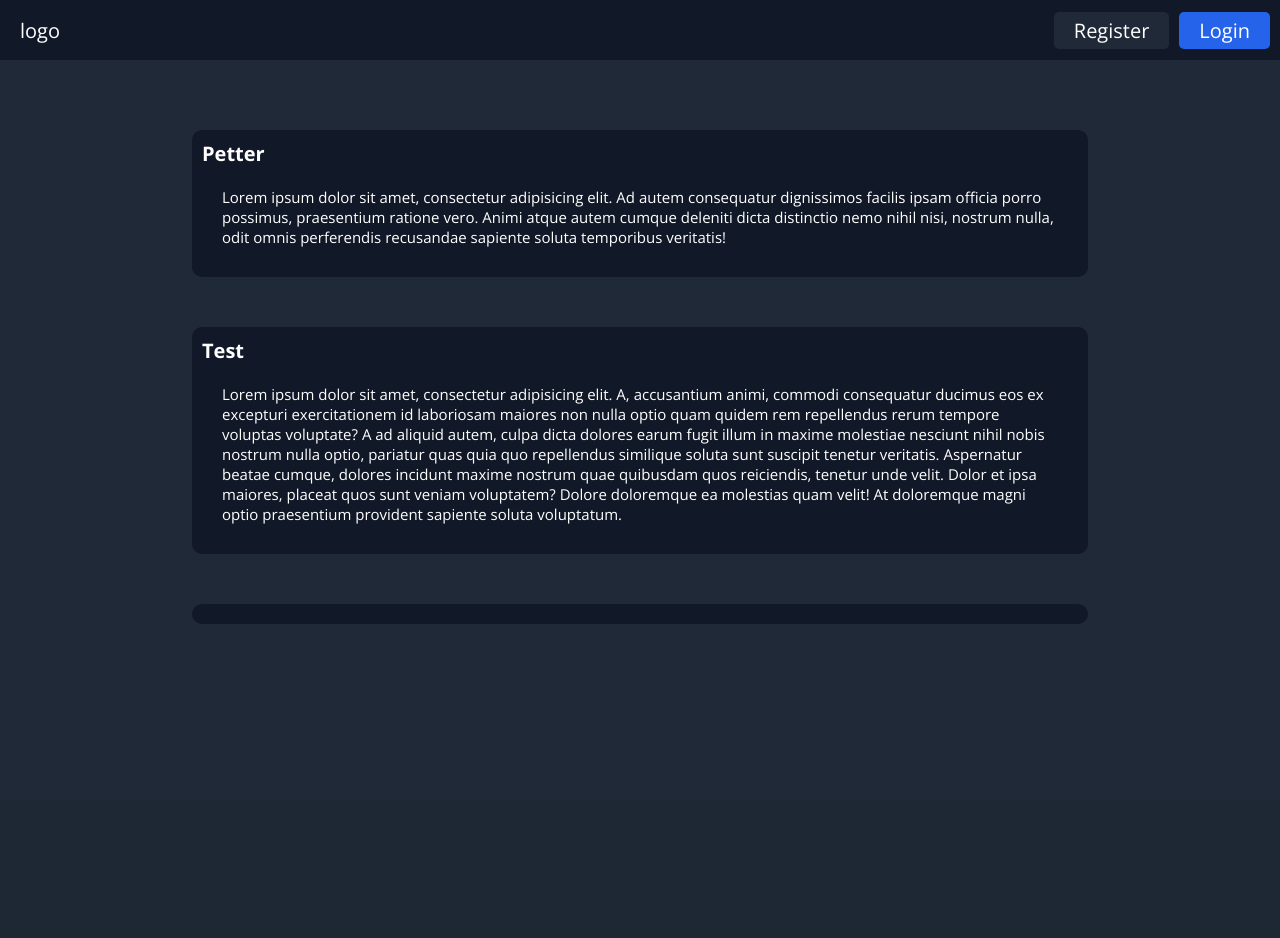
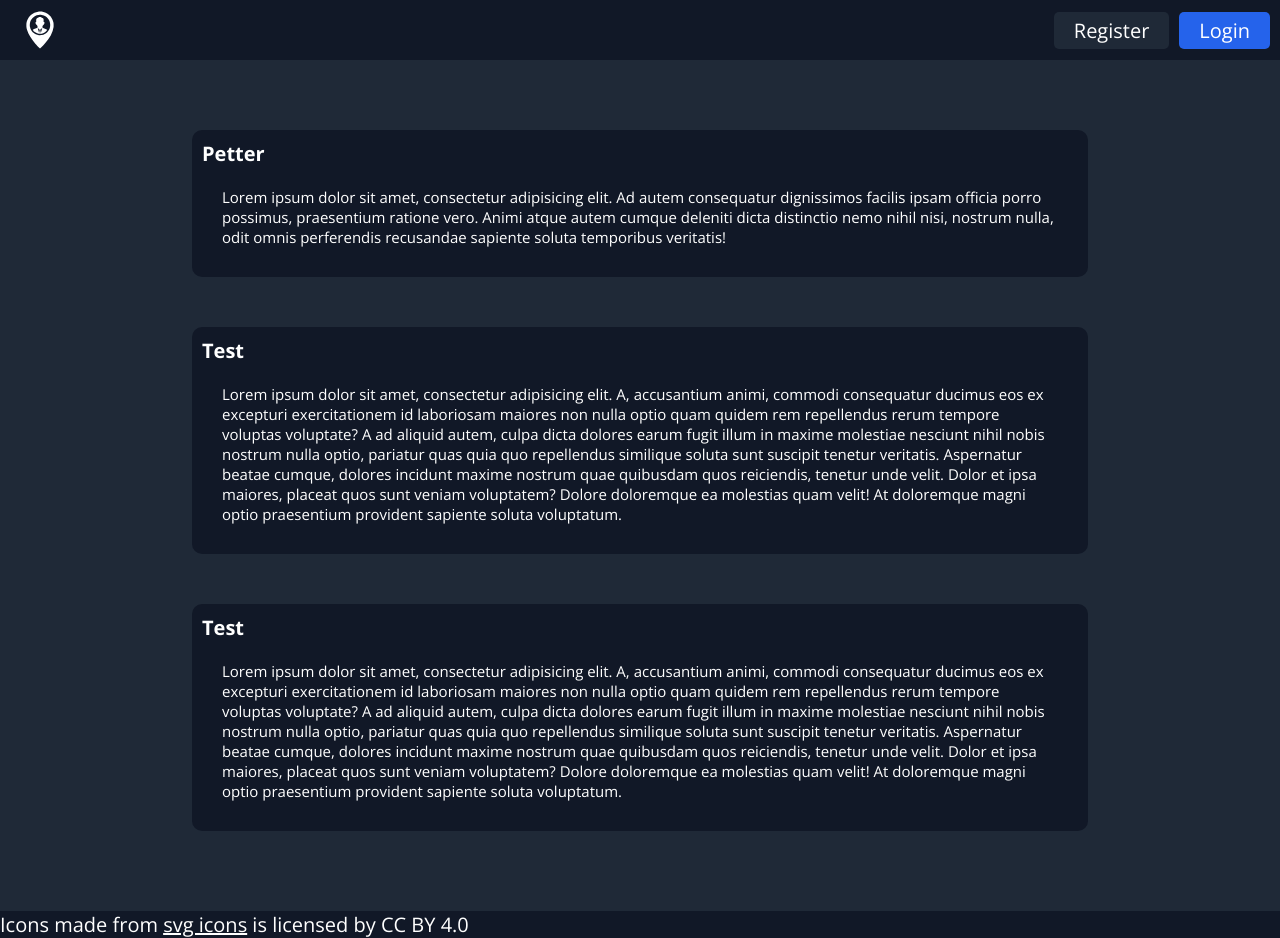
Before and after one commit to Petter77/phpGigaProjectPatrykPawlinski, a PHP site: page / in a window 1280 px wide. Before the commit the page ends 624 px from the top, so only its background shows below. Run offline with PHP 8.4, Linux system fonts and the light colour scheme.

Commit message:
Added footer, logo, changed main stylesheet file name to indexStyle.css

```diff
--- a/index.php
+++ b/index.php
@@ -1,13 +1,14 @@
 <!doctype html>
 <html lang="pl">
 <head>
-    <link rel="stylesheet" href="style.css">
+    <link rel="stylesheet" href="indexStyle.css">
     <link rel="preconnect" href="https://fonts.googleapis.com">
     <link rel="preconnect" href="https://fonts.gstatic.com" crossorigin>
     <link href="https://fonts.googleapis.com/css2?family=Open+Sans:ital,wght@0,300;0,400;0,500;0,600;0,700;0,800;1,300;1,400;1,500;1,600;1,700;1,800&display=swap"
           rel="stylesheet">
     <meta charset="UTF-8">
     <meta name="author" content="Patryk Pawliński">
+    <meta name="logo-author" content="Patryk Pawliński">
     <meta name="viewport" content="width=device-width, user-scalable=no, initial-scale=1.0, maximum-scale=1.0, minimum-scale=1.0">
     <meta http-equiv="X-UA-Compatible" content="ie=edge">
     <title>JTPPPCWOW</title>
@@ -15,11 +16,13 @@
     <body>
         <nav>
             <div id="nav-left">
-                <div id="logo">logo</div>
+                <div id="logo">
+                    <img src="img/placeholder.svg" alt="website logo">
+                </div>
             </div>
             <div id="nav-right">
                 <a href="" class="nav-elem"><div></div></a>
-                <a href="" id="register-button" class="nav-elem"><div>Register</div></a>
+                <a href="register.php" id="register-button" class="nav-elem"><div>Register</div></a>
                 <a href="" id="login-button" class="nav-elem"><div>Login</div></a>
             </div>
         </nav>
@@ -41,8 +44,17 @@
                     Lorem ipsum dolor sit amet, consectetur adipisicing elit. A, accusantium animi, commodi consequatur ducimus eos ex excepturi exercitationem id laboriosam maiores non nulla optio quam quidem rem repellendus rerum tempore voluptas voluptate? A ad aliquid autem, culpa dicta dolores earum fugit illum in maxime molestiae nesciunt nihil nobis nostrum nulla optio, pariatur quas quia quo repellendus similique soluta sunt suscipit tenetur veritatis. Aspernatur beatae cumque, dolores incidunt maxime nostrum quae quibusdam quos reiciendis, tenetur unde velit. Dolor et ipsa maiores, placeat quos sunt veniam voluptatem? Dolore doloremque ea molestias quam velit! At doloremque magni optio praesentium provident sapiente soluta voluptatum.
                 </div>
             </div>
-            <div class="post"></div>
-        </div>
+            <div class="post">
+                <div class="post-author">
+                    Test
+                </div>
+                <div class="post-content">
+                    Lorem ipsum dolor sit amet, consectetur adipisicing elit. A, accusantium animi, commodi consequatur ducimus eos ex excepturi exercitationem id laboriosam maiores non nulla optio quam quidem rem repellendus rerum tempore voluptas voluptate? A ad aliquid autem, culpa dicta dolores earum fugit illum in maxime molestiae nesciunt nihil nobis nostrum nulla optio, pariatur quas quia quo repellendus similique soluta sunt suscipit tenetur veritatis. Aspernatur beatae cumque, dolores incidunt maxime nostrum quae quibusdam quos reiciendis, tenetur unde velit. Dolor et ipsa maiores, placeat quos sunt veniam voluptatem? Dolore doloremque ea molestias quam velit! At doloremque magni optio praesentium provident sapiente soluta voluptatum.
+                </div>
+            </div>
     </main>
+        <footer>
+            <div>Icons made from <a href="https://www.onlinewebfonts.com/icon">svg icons</a> is licensed by CC BY 4.0</div>
+        </footer>
     </body>
 </html>
--- /dev/null
+++ b/indexStyle.css
@@ -0,0 +1,134 @@
+:root{
+    font-size: 20px;
+}
+
+::-webkit-scrollbar {
+    width: 10px;
+}
+
+::-webkit-scrollbar-track {
+    background: #1f2937;
+}
+
+::-webkit-scrollbar-thumb {
+    background: #111827;
+}
+
+::-webkit-scrollbar-thumb:hover {
+    background: #262D3C;
+}
+
+*{
+    box-sizing: border-box;
+    color: #fff;
+}
+
+body{
+    font-family: 'Open Sans', sans-serif;
+    min-width: 400px;
+    background: #1f2937;
+    margin: 0;
+    min-height: 100vh;
+    display: flex;
+    flex-wrap: wrap;
+}
+
+nav{
+    position: relative;
+    width: 100%;
+    height: 3rem;
+    display: flex;
+    justify-content: space-between;
+    align-items: center;
+    background: #111827;
+}
+
+#nav-left{
+    padding-left: 20px;
+    padding-right: 20px;
+}
+
+#nav-right{
+    display: flex;
+    height: 100%;
+    align-items: center;
+}
+
+.nav-elem{
+    display: flex;
+    align-items: center;
+    padding-right: 20px;
+    padding-left: 20px;
+    margin-right: 10px;
+}
+
+main{
+    display: flex;
+    justify-content: center;
+}
+
+#middle-section{
+    display: flex;
+    min-width: 700px;
+    width: 70%;
+    justify-content: center;
+    position: relative;
+    top: 70px;
+    flex-direction: column;
+}
+
+.post{
+    display: flex;
+    flex-direction: column;
+    width: 100%;
+    margin-bottom: 50px;
+    padding: 10px;
+    background: #111827;
+    border-radius: 10px;
+}
+.post-author{
+    font-weight: bold;
+    font-size: 1rem;
+}
+
+.post-content{
+    width: 100%;
+    padding: 20px;
+    font-size: 0.75rem;
+}
+
+nav a{
+    text-decoration: none;
+    padding: 5px;
+    border-radius: 5px;
+}
+
+#login-button{
+    background: #2563eb;
+}
+
+#login-button:hover{
+    background: #1d4ed8;
+}
+
+#register-button{
+    background: #1f2937;
+}
+
+#register-button:hover{
+    background: #374151;
+}
+
+#logo img{
+    height: 2rem;
+    position: relative;
+    top: 3px;
+}
+
+footer{
+    margin-top: 100px;
+    position: relative;
+    bottom: 0;
+    background: #111827;
+    width: 100%;
+}
```
Also changed, not shown: img/placeholder.svg (added), register.php (added).
